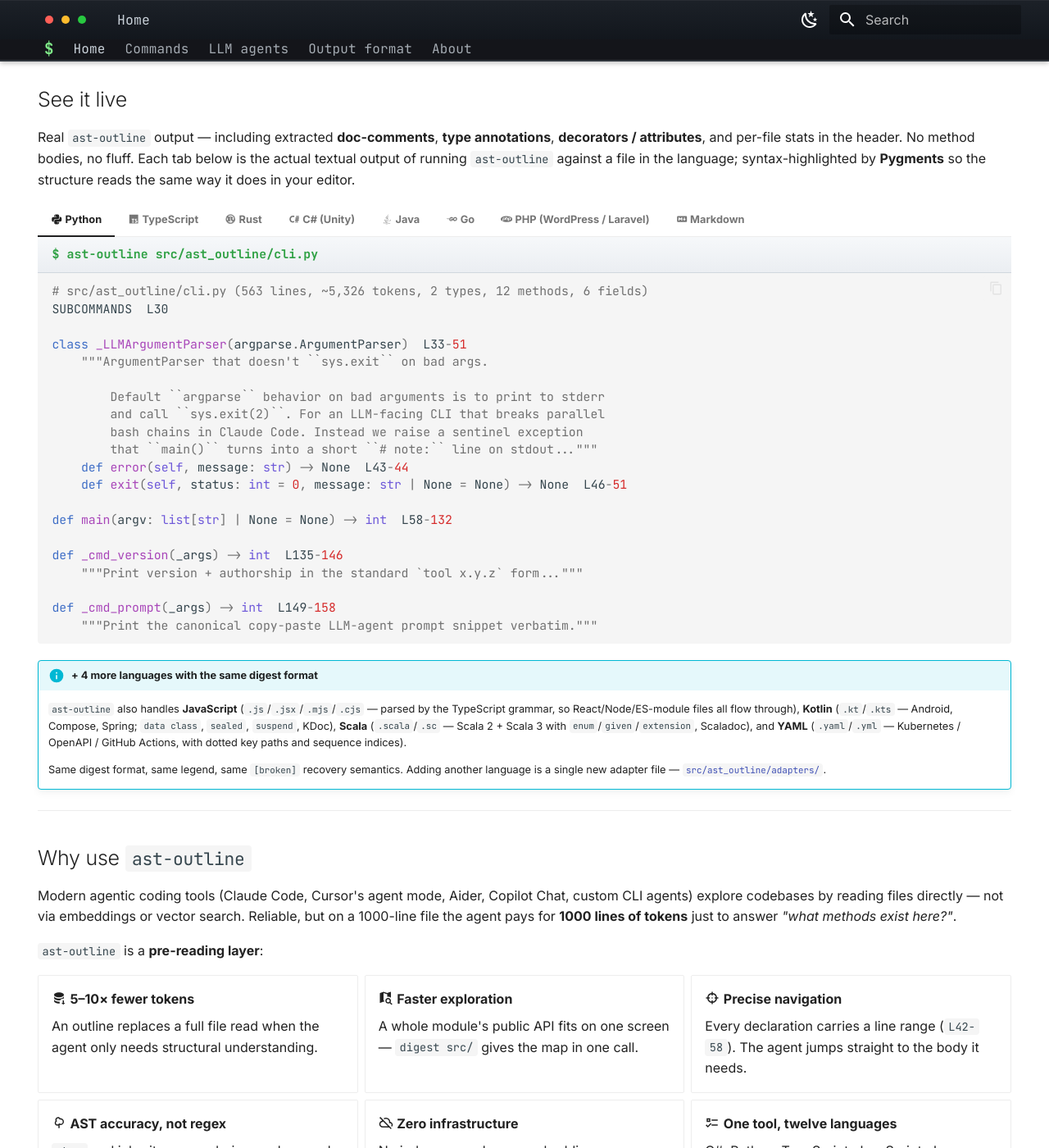
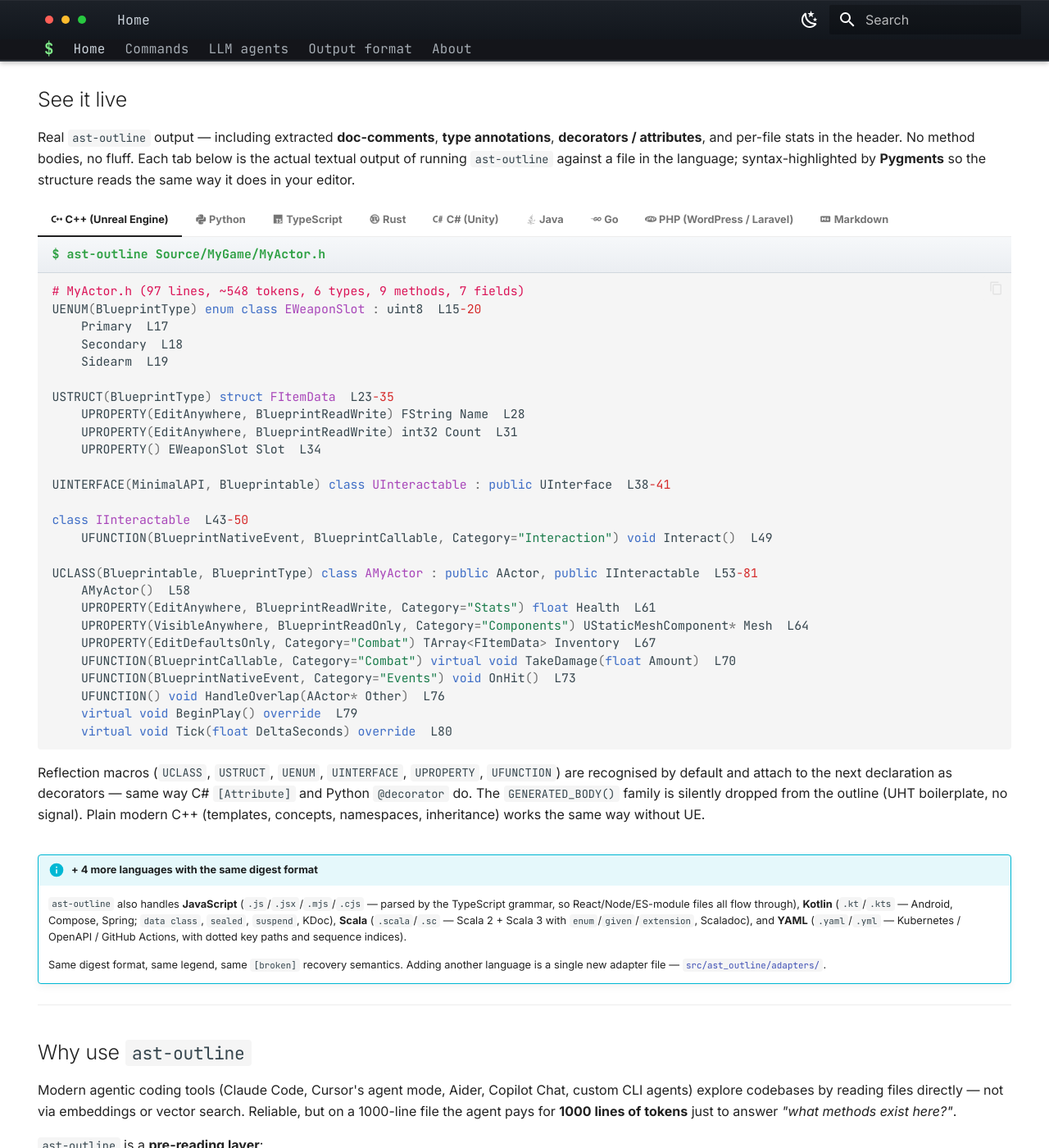
Before and after one commit to ast-outline/ast-outline.github.io, an MkDocs documentation site: the page built from docs/index.md, in a window 1280 px wide and 1400 px high, scrolled down 614 px. Shown: the whole window at 82% size. Built offline with MkDocs 1.6.1 and Material for MkDocs 9.7.7, drawn with Linux system fonts in a browser that asks for light colours; some of the changed text lies outside the part shown; grey boxes are pictures that could not be loaded.

Commit message:
docs: v0.7.0 — C++ adapter + Unreal Engine reflection macros
- new C++ tab in the live demo gallery showing UE actor outline
  (UCLASS / USTRUCT / UENUM / UINTERFACE / UPROPERTY / UFUNCTION
  rendered as decorators on the right declaration; GENERATED_BODY
  silently dropped; classic + enum class enums; multiple inheritance)
- supported-languages table gets a C++ row (14 file extensions, UE
  macro support flagged inline)
- 'twelve languages' grid card → 'thirteen languages' with C++ + UE
  call-out
- history timeline entry for v0.7.0 covering scope, namespace
  collapse, UE macro recognition, GENERATED_BODY pre-strip and
  MISSING-; error compensation

````diff
--- a/docs/index.md
+++ b/docs/index.md
@@ -40,6 +40,45 @@ in the header. No method bodies, no fluff. Each tab below is the
 actual textual output of running `ast-outline` against a file in the
 language; syntax-highlighted by **Pygments** so the structure reads
 the same way it does in your editor.
+
+=== ":material-language-cpp: C++ (Unreal Engine)"
+
+    ```cpp title="$ ast-outline Source/MyGame/MyActor.h"
+    # MyActor.h (97 lines, ~548 tokens, 6 types, 9 methods, 7 fields)
+    UENUM(BlueprintType) enum class EWeaponSlot : uint8  L15-20
+        Primary  L17
+        Secondary  L18
+        Sidearm  L19
+
+    USTRUCT(BlueprintType) struct FItemData  L23-35
+        UPROPERTY(EditAnywhere, BlueprintReadWrite) FString Name  L28
+        UPROPERTY(EditAnywhere, BlueprintReadWrite) int32 Count  L31
+        UPROPERTY() EWeaponSlot Slot  L34
+
+    UINTERFACE(MinimalAPI, Blueprintable) class UInteractable : public UInterface  L38-41
+
+    class IInteractable  L43-50
+        UFUNCTION(BlueprintNativeEvent, BlueprintCallable, Category="Interaction") void Interact()  L49
+
+    UCLASS(Blueprintable, BlueprintType) class AMyActor : public AActor, public IInteractable  L53-81
+        AMyActor()  L58
+        UPROPERTY(EditAnywhere, BlueprintReadWrite, Category="Stats") float Health  L61
+        UPROPERTY(VisibleAnywhere, BlueprintReadOnly, Category="Components") UStaticMeshComponent* Mesh  L64
+        UPROPERTY(EditDefaultsOnly, Category="Combat") TArray<FItemData> Inventory  L67
+        UFUNCTION(BlueprintCallable, Category="Combat") virtual void TakeDamage(float Amount)  L70
+        UFUNCTION(BlueprintNativeEvent, Category="Events") void OnHit()  L73
+        UFUNCTION() void HandleOverlap(AActor* Other)  L76
+        virtual void BeginPlay() override  L79
+        virtual void Tick(float DeltaSeconds) override  L80
+    ```
+
+    Reflection macros (`UCLASS`, `USTRUCT`, `UENUM`, `UINTERFACE`,
+    `UPROPERTY`, `UFUNCTION`) are recognised by default and attach to
+    the next declaration as decorators — same way C# `[Attribute]`
+    and Python `@decorator` do. The `GENERATED_BODY()` family is
+    silently dropped from the outline (UHT boilerplate, no signal).
+    Plain modern C++ (templates, concepts, namespaces, inheritance)
+    works the same way without UE.
 
 === ":material-language-python: Python"
 
@@ -310,10 +349,11 @@ answer *"what methods exist here?"*.
     No index, no cache, no embeddings, no network. Always fresh,
     invisible to the repo.
 
-- :material-format-list-checks: **One tool, twelve languages**
+- :material-format-list-checks: **One tool, thirteen languages**
 
-    C#, Python, TypeScript, JavaScript, Java, Kotlin, Scala, Go, Rust,
-    PHP, Markdown, YAML — same digest format, same legend.
+    C#, C++ (incl. Unreal Engine), Python, TypeScript, JavaScript,
+    Java, Kotlin, Scala, Go, Rust, PHP, Markdown, YAML — same digest
+    format, same legend.
 
 </div>
 
@@ -507,6 +547,7 @@ but it's a separate add-on, not a redesign.
 | Language   | Extensions |
 | ---        | --- |
 | C#         | `.cs` |
+| C++        | `.cpp`, `.cc`, `.cxx`, `.c++`, `.h`, `.hpp`, `.hh`, `.hxx`, `.h++`, `.ipp`, `.tpp`, `.inl`, `.cppm`, `.ixx` *(Unreal Engine reflection macros recognised)* |
 | Python     | `.py`, `.pyi` |
 | TypeScript | `.ts`, `.tsx` |
 | JavaScript | `.js`, `.jsx`, `.mjs`, `.cjs` *(via the TS grammar)* |
````
Also changed, not shown: docs/history.md (+1 -0 lines).
